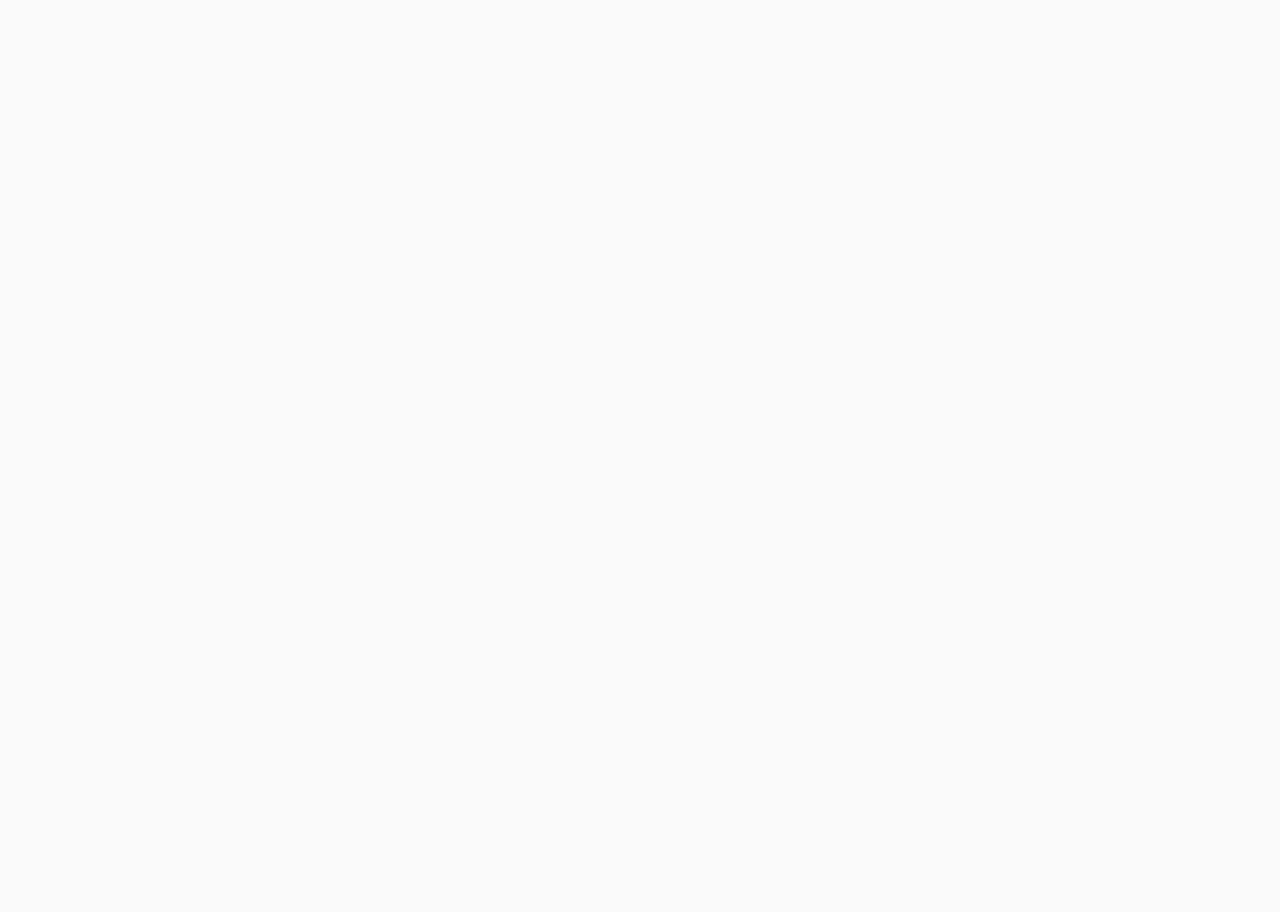
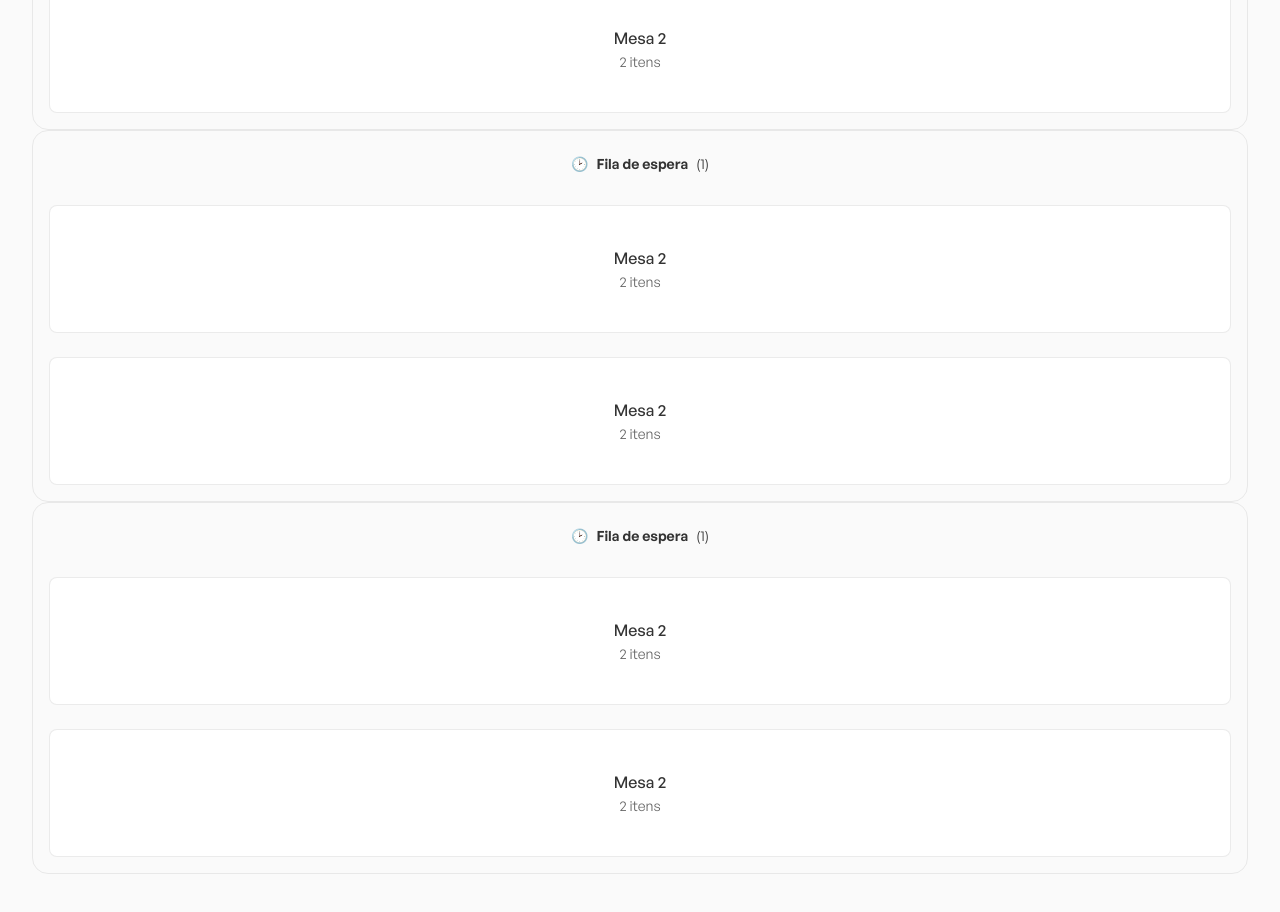
Before and after one commit to pedroGermano/waiterapp, a React (Vite) app in the folder fe/: page / in a window 1280 px wide. Shown: the part 480-1392 px from the top of the page. Before the commit the page ends 800 px from the top, so only its background shows below. Built offline with nearby package versions, Linux system fonts and the light colour scheme.

Commit message:
Board duplicate

```diff
--- a/fe/src/components/Orders/index.tsx
+++ b/fe/src/components/Orders/index.tsx
@@ -9,6 +9,53 @@
           <strong>Fila de espera</strong>
           <span>(1)</span>
         </header>
+
+        <OrdersContainer>
+          <button type='button'>
+            <strong>Mesa 2</strong>
+            <span>2 itens</span>
+          </button>
+          <button type='button'>
+            <strong>Mesa 2</strong>
+            <span>2 itens</span>
+          </button>
+        </OrdersContainer>
+      </Board>
+      <Board>
+        <header>
+          <span>🕑</span>
+          <strong>Fila de espera</strong>
+          <span>(1)</span>
+        </header>
+
+        <OrdersContainer>
+          <button type='button'>
+            <strong>Mesa 2</strong>
+            <span>2 itens</span>
+          </button>
+          <button type='button'>
+            <strong>Mesa 2</strong>
+            <span>2 itens</span>
+          </button>
+        </OrdersContainer>
+      </Board>
+      <Board>
+        <header>
+          <span>🕑</span>
+          <strong>Fila de espera</strong>
+          <span>(1)</span>
+        </header>
+
+        <OrdersContainer>
+          <button type='button'>
+            <strong>Mesa 2</strong>
+            <span>2 itens</span>
+          </button>
+          <button type='button'>
+            <strong>Mesa 2</strong>
+            <span>2 itens</span>
+          </button>
+        </OrdersContainer>
       </Board>
     </Container>
   );
--- a/fe/src/components/Orders/styles.ts
+++ b/fe/src/components/Orders/styles.ts
@@ -11,6 +11,10 @@
   padding: 16px;
   border: 1px solid rgba(204, 204, 204, 0.4);
   border-radius: 16px;
+  display: flex;
+  flex-direction: column;
+  justify-content: center;
+  align-items: center;
 
   header{
     padding: 8px;
@@ -23,4 +27,38 @@
 `;
 
 
-export const OrdersContainer = styled.div``;
+export const OrdersContainer = styled.div`
+    display: flex;
+    flex-direction: column;
+    width: 100%;
+    margin-top: 24px;
+
+    button{
+      height: 128px;
+      width: 100%;
+      background: #fff;
+      border: 1px solid rgba(204, 204, 204, 0.4);
+      border-radius: 8px;
+      display: flex;
+      flex-direction: column;
+      justify-content: center;
+      align-items: center;
+      gap: 4px;
+
+      strong {
+        font-weight: 500;
+      }
+
+      span{
+        font-size: 14px;
+        color: #666;
+      }
+
+      & + button{
+        margin-top: 24px;
+      }
+
+    }
+
+
+`;
```
